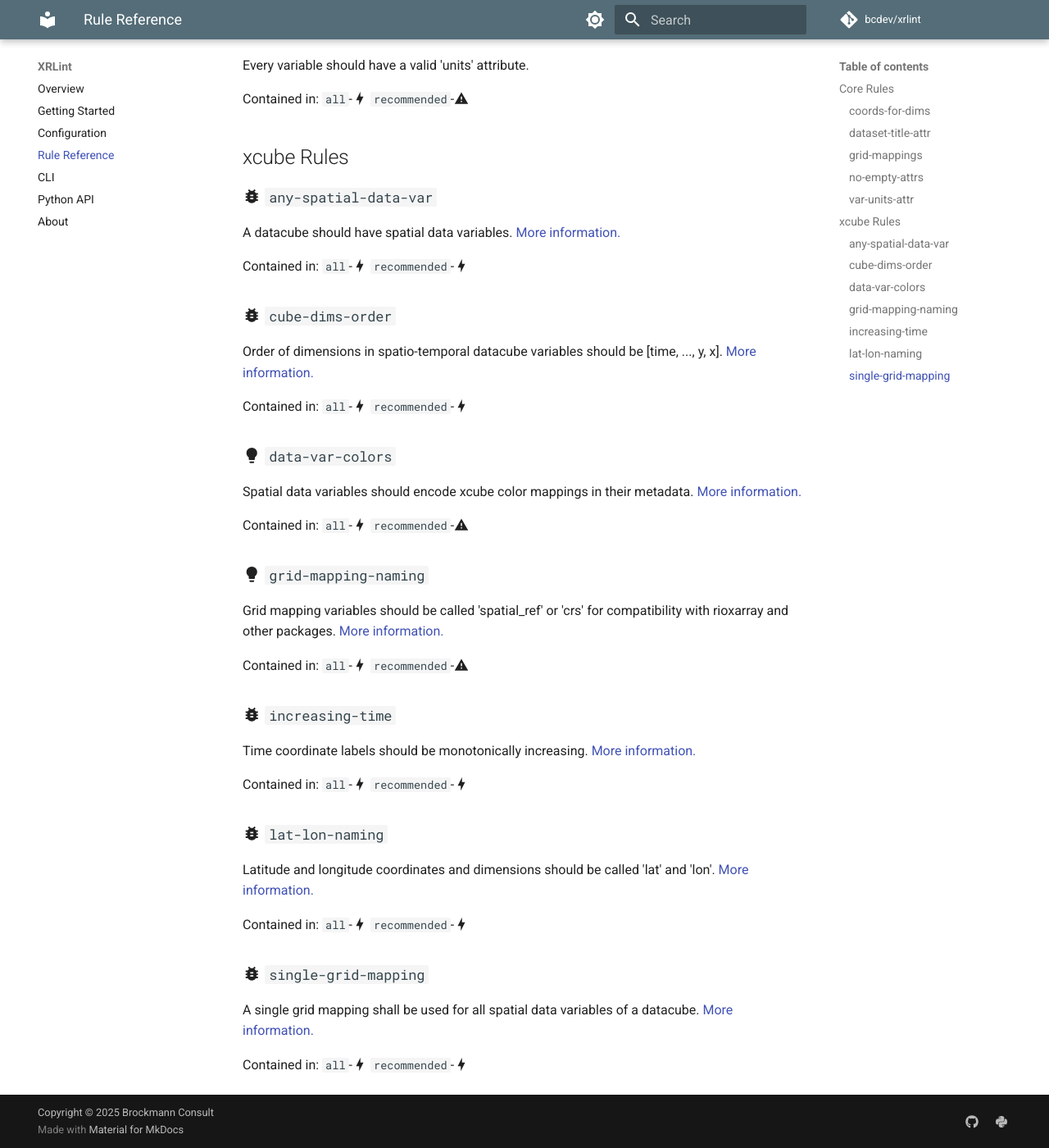
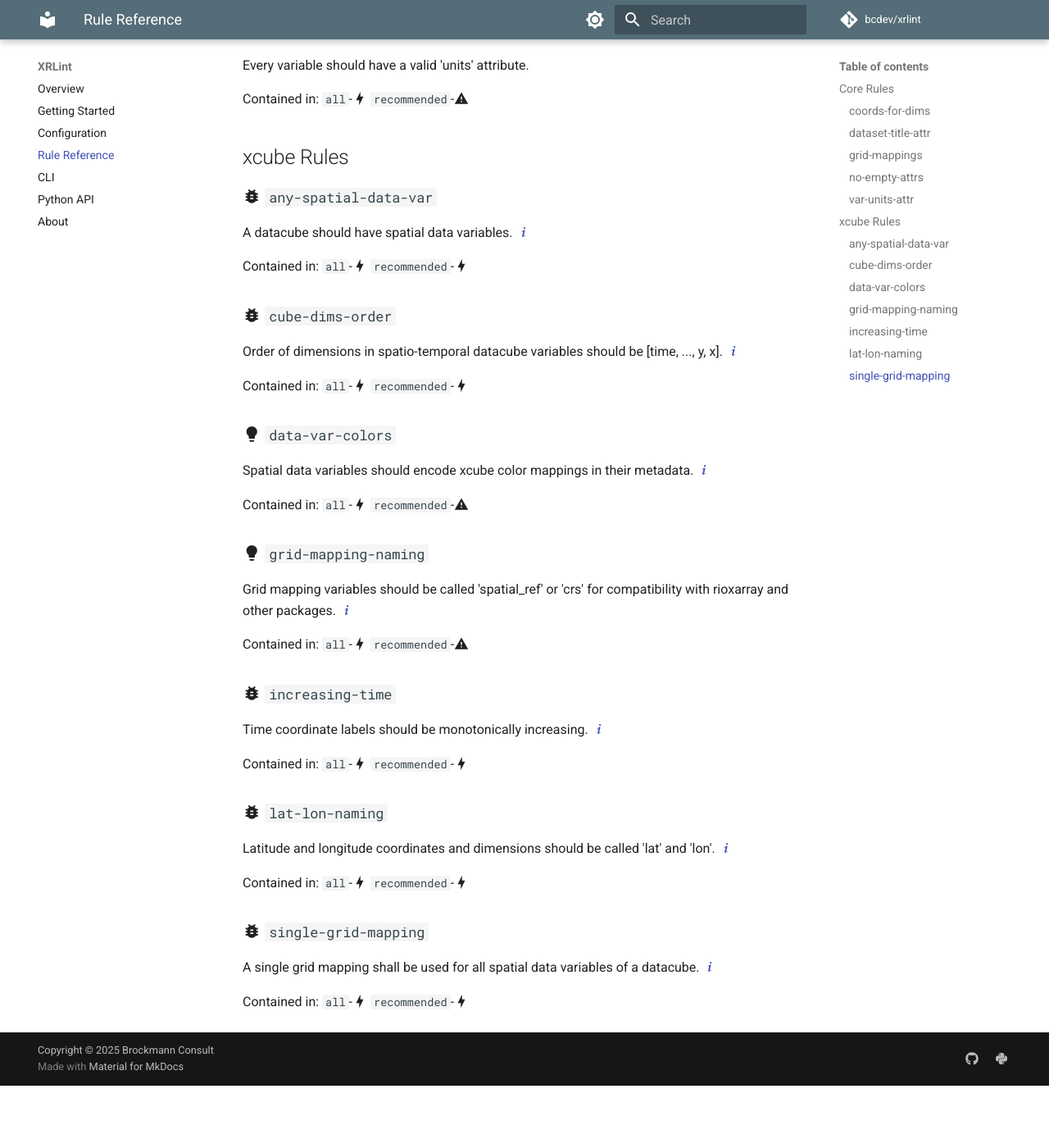
Before and after one commit to bcdev/xrlint, an MkDocs documentation site: the page built from docs/rule-ref.md, in a window 1280 px wide and 1400 px high, scrolled down 882 px. Shown: the whole window at 82% size. Built offline with MkDocs 1.6.1 and Material for MkDocs 9.7.7, drawn with Linux system fonts in a browser that asks for light colours; comment, search, counter and statistics services are not loaded; after the commit the page ends 2206 px from its top, so only the background shows below that.

```diff
--- a/docs/rule-ref.md
+++ b/docs/rule-ref.md
@@ -40,48 +40,48 @@ Contained in:  `all`-:material-lightning-bolt: `recommended`-:material-alert:
 ### :material-bug: `any-spatial-data-var`
 
 A datacube should have spatial data variables.
-[More information.](https://xcube.readthedocs.io/en/latest/cubespec.html#data-model-and-format)
+[:material-information-variant:](https://xcube.readthedocs.io/en/latest/cubespec.html#data-model-and-format)
 
 Contained in:  `all`-:material-lightning-bolt: `recommended`-:material-lightning-bolt:
 
 ### :material-bug: `cube-dims-order`
 
 Order of dimensions in spatio-temporal datacube variables should be [time, ..., y, x].
-[More information.](https://xcube.readthedocs.io/en/latest/cubespec.html#data-model-and-format)
+[:material-information-variant:](https://xcube.readthedocs.io/en/latest/cubespec.html#data-model-and-format)
 
 Contained in:  `all`-:material-lightning-bolt: `recommended`-:material-lightning-bolt:
 
 ### :material-lightbulb: `data-var-colors`
 
 Spatial data variables should encode xcube color mappings in their metadata.
-[More information.](https://xcube.readthedocs.io/en/latest/cubespec.html#encoding-of-colors)
+[:material-information-variant:](https://xcube.readthedocs.io/en/latest/cubespec.html#encoding-of-colors)
 
 Contained in:  `all`-:material-lightning-bolt: `recommended`-:material-alert:
 
 ### :material-lightbulb: `grid-mapping-naming`
 
 Grid mapping variables should be called 'spatial_ref' or 'crs' for compatibility with rioxarray and other packages.
-[More information.](https://xcube.readthedocs.io/en/latest/cubespec.html#spatial-reference)
+[:material-information-variant:](https://xcube.readthedocs.io/en/latest/cubespec.html#spatial-reference)
 
 Contained in:  `all`-:material-lightning-bolt: `recommended`-:material-alert:
 
 ### :material-bug: `increasing-time`
 
 Time coordinate labels should be monotonically increasing.
-[More information.](https://xcube.readthedocs.io/en/latest/cubespec.html#temporal-reference)
+[:material-information-variant:](https://xcube.readthedocs.io/en/latest/cubespec.html#temporal-reference)
 
 Contained in:  `all`-:material-lightning-bolt: `recommended`-:material-lightning-bolt:
 
 ### :material-bug: `lat-lon-naming`
 
 Latitude and longitude coordinates and dimensions should be called 'lat' and 'lon'.
-[More information.](https://xcube.readthedocs.io/en/latest/cubespec.html#spatial-reference)
+[:material-information-variant:](https://xcube.readthedocs.io/en/latest/cubespec.html#spatial-reference)
 
 Contained in:  `all`-:material-lightning-bolt: `recommended`-:material-lightning-bolt:
 
 ### :material-bug: `single-grid-mapping`
 
 A single grid mapping shall be used for all spatial data variables of a datacube.
-[More information.](https://xcube.readthedocs.io/en/latest/cubespec.html#spatial-reference)
+[:material-information-variant:](https://xcube.readthedocs.io/en/latest/cubespec.html#spatial-reference)
 
 Contained in:  `all`-:material-lightning-bolt: `recommended`-:material-lightning-bolt:
```
Also changed, not shown: docs/todo.md (+4 -1 lines), mkruleref.py (+7 -1 lines).
